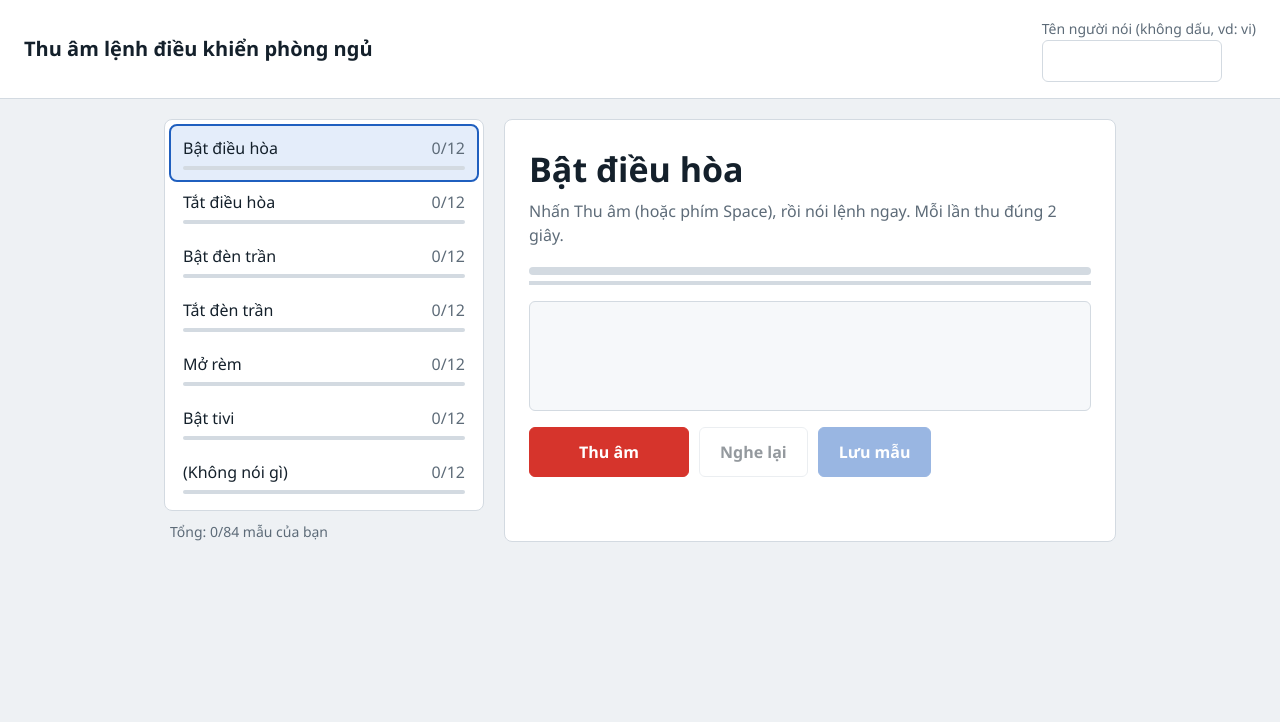
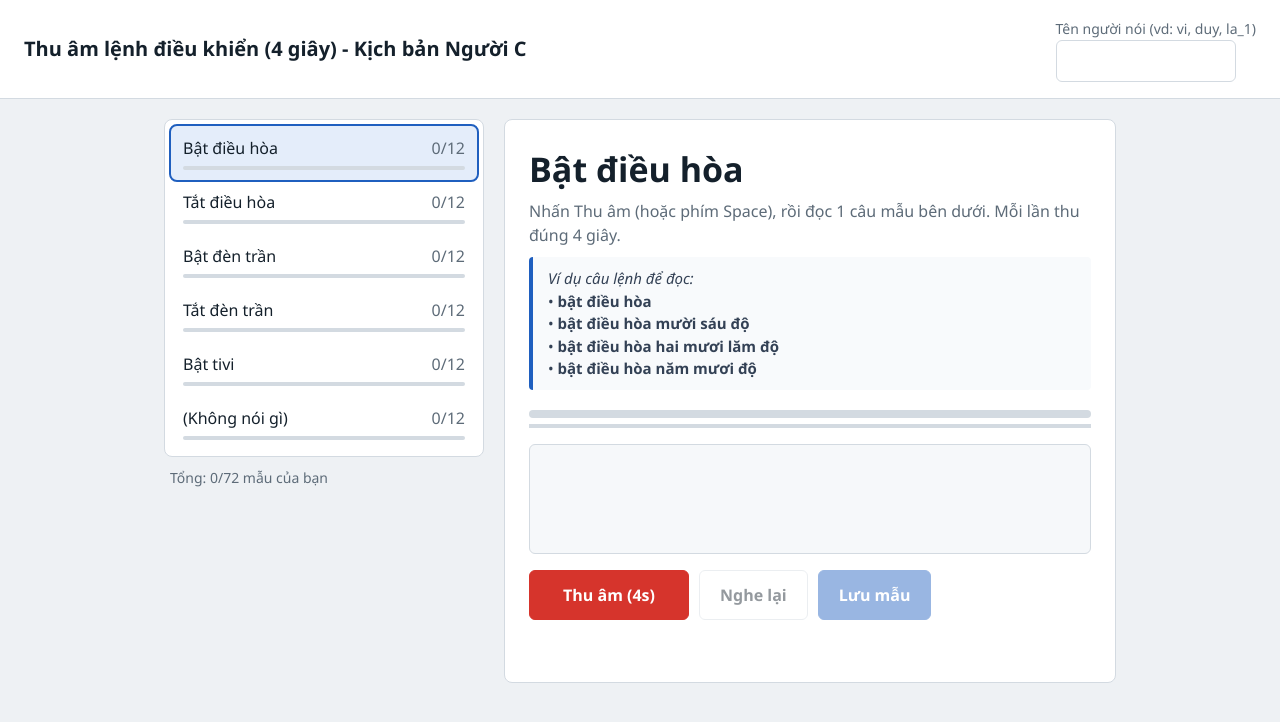
Before and after one commit to fat95/smart_bedroom, a Flask app: page /record in a window 1280 px wide. Shown: the top 722 px of the page. Run offline with Flask 3, Linux system fonts and the light colour scheme.

Commit message:
Cập nhật record.html: Tăng thời gian thu âm lên 4s và thêm kịch bản câu mẫu

```diff
--- a/templates/record.html
+++ b/templates/record.html
@@ -3,7 +3,7 @@
 <head>
 <meta charset="UTF-8">
 <meta name="viewport" content="width=device-width, initial-scale=1">
-<title>Thu âm lệnh – Smart Bedroom</title>
+<title>Thu âm lệnh – Smart Bedroom (Phần C)</title>
 <style>
 :root{--bg:#eef1f4;--panel:#fff;--ink:#14202b;--mute:#5d6b78;--line:#d3dae1;--blue:#1f5fbf;--red:#d6342c;--green:#2e7d5b}
 *{box-sizing:border-box}
@@ -26,7 +26,8 @@ main{display:grid;grid-template-columns:minmax(260px,320px) 1fr;gap:20px;padding
 .cmd.done .bar i{background:var(--green)}
 .stage{background:var(--panel);border:1px solid var(--line);border-radius:8px;padding:24px}
 .say{font-size:34px;font-weight:650;margin:0 0 4px}
-.hint{color:var(--mute);margin:0 0 20px}
+.hint{color:var(--mute);margin:0 0 10px}
+.script-box{background:#f8fafc; border-left: 4px solid var(--blue); padding: 10px 15px; margin-bottom: 20px; font-size: 15px; color: #334155; border-radius: 4px;}
 .meter{height:8px;background:var(--line);border-radius:4px;overflow:hidden;margin-bottom:6px}
 .meter i{display:block;height:100%;width:0;background:var(--green)}
 .rec-bar{height:4px;background:var(--line);margin-bottom:16px}
@@ -46,8 +47,8 @@ button:focus-visible,input:focus-visible{outline:3px solid #7aa7ea;outline-offse
 </head>
 <body>
 <header>
-  <h1>Thu âm lệnh điều khiển phòng ngủ</h1>
-  <div><label for="speaker">Tên người nói (không dấu, vd: vi)</label><br><input id="speaker" maxlength="20" autocomplete="off"></div>
+  <h1>Thu âm lệnh điều khiển (4 giây) - Kịch bản Người C</h1>
+  <div><label for="speaker">Tên người nói (vd: vi, duy, la_1)</label><br><input id="speaker" maxlength="20" autocomplete="off"></div>
 </header>
 <main>
   <div>
@@ -56,12 +57,15 @@ button:focus-visible,input:focus-visible{outline:3px solid #7aa7ea;outline-offse
   </div>
   <section class="stage">
     <p class="say" id="say"></p>
-    <p class="hint" id="hint">Nhấn Thu âm (hoặc phím Space), rồi nói lệnh ngay. Mỗi lần thu đúng 2 giây.</p>
+    <p class="hint" id="hint">Nhấn Thu âm (hoặc phím Space), rồi đọc to và rõ 1 trong các câu mẫu bên dưới. Mỗi lần thu đúng 4 giây.</p>
+    <div class="script-box" id="script-box">
+      <!-- Các câu đọc mẫu sẽ được hiển thị ở đây -->
+    </div>
     <div class="meter" aria-hidden="true"><i id="meter"></i></div>
     <div class="rec-bar" aria-hidden="true"><i id="progress"></i></div>
     <canvas id="wave" aria-label="Dạng sóng bản thu"></canvas>
     <div class="actions">
-      <button class="act" id="rec">Thu âm</button>
+      <button class="act" id="rec">Thu âm (4s)</button>
       <button class="act" id="play" disabled>Nghe lại</button>
       <button class="act" id="save" disabled>Lưu mẫu</button>
     </div>
@@ -69,18 +73,48 @@ button:focus-visible,input:focus-visible{outline:3px solid #7aa7ea;outline-offse
   </section>
 </main>
 <script>
+// Cập nhật danh sách lệnh và bổ sung kịch bản test có tham số (từ sentences.csv)
 const COMMANDS=[
-  {id:'bat_dieu_hoa',text:'Bật điều hòa'},{id:'tat_dieu_hoa',text:'Tắt điều hòa'},
-  {id:'bat_den_tran',text:'Bật đèn trần'},{id:'tat_den_tran',text:'Tắt đèn trần'},
-  {id:'mo_rem',text:'Mở rèm'},{id:'bat_tivi',text:'Bật tivi'},
-  {id:'noise',text:'(Không nói gì)',hint:'Lớp noise: giữ im lặng, chỉ thu tiếng nền của phòng. Có thể nói chuyện khác hoặc gõ phím để đa dạng.'}
+  {
+      id:'bat_dieu_hoa',
+      text:'Bật điều hòa',
+      scripts: ["bật điều hòa", "bật điều hòa mười sáu độ", "bật điều hòa hai mươi lăm độ", "bật điều hòa năm mươi độ"]
+  },
+  {
+      id:'tat_dieu_hoa',
+      text:'Tắt điều hòa',
+      scripts: ["tắt điều hòa"]
+  },
+  {
+      id:'bat_den_tran',
+      text:'Bật đèn trần',
+      scripts: ["bật đèn trần", "tăng độ sáng đèn trần lên một trăm", "giảm độ sáng đèn trần xuống năm mươi"]
+  },
+  {
+      id:'tat_den_tran',
+      text:'Tắt đèn trần',
+      scripts: ["tắt đèn trần", "giảm đèn trần xuống không"]
+  },
+  {
+      id:'bat_tivi',
+      text:'Bật tivi',
+      scripts: ["bật tivi", "mở tivi", "bật tivi kênh VTV3"]
+  },
+  {
+      id:'noise',
+      text:'(Không nói gì)',
+      hint:'Lớp noise: giữ im lặng, chỉ thu tiếng nền của phòng. Có thể nói chuyện khác hoặc gõ phím để đa dạng.',
+      scripts: ["(Không đọc gì cả, tạo tiếng ồn ngẫu nhiên hoặc im lặng)"]
+  }
 ];
-const TARGET=12, DURATION=2, SR=16000;
+
+// Nâng thời gian ghi âm lên 4 giây
+const TARGET=12, DURATION=4, SR=16000;
 const $=s=>document.querySelector(s);
 const counts={}; let cur=0, busy=false, pending=null;
 let ctx, stream, source, proc, analyser;
 
-const slug=s=>s.normalize('NFD').replace(/[\u0300-\u036f]/g,'').replace(/đ/gi,'d').toLowerCase().replace(/[^a-z0-9]/g,'');
+const slug=s=>s.normalize('NFD').replace(/[\u0300-\u036f]/g,'').replace(/đ/gi,'d').toLowerCase().replace(/[^a-z0-9_]/g,'');
 const speaker=()=>slug($('#speaker').value);
 function status(msg,cls=''){const e=$('#status');e.textContent=msg;e.className=cls}
 
@@ -95,10 +129,17 @@ function renderList(){
   const tot=COMMANDS.reduce((s,c)=>s+(counts[c.id]||0),0);
   $('#total').textContent=`Tổng: ${tot}/${COMMANDS.length*TARGET} mẫu của bạn`;
 }
+
 function select(i){
   cur=i; clearPending();
-  $('#say').textContent=COMMANDS[i].text;
-  $('#hint').textContent=COMMANDS[i].hint||'Nhấn Thu âm (hoặc phím Space), rồi nói lệnh ngay. Mỗi lần thu đúng 2 giây.';
+  const cmd = COMMANDS[i];
+  $('#say').textContent=cmd.text;
+  $('#hint').textContent=cmd.hint||'Nhấn Thu âm (hoặc phím Space), rồi đọc 1 câu mẫu bên dưới. Mỗi lần thu đúng 4 giây.';
+
+  // Render danh sách câu mẫu
+  const scriptHtml = cmd.scripts.map(s => `• <b>${s}</b>`).join('<br>');
+  $('#script-box').innerHTML = `<i>Ví dụ câu lệnh để đọc:</i><br>${scriptHtml}`;
+
   renderList();
 }
 function clearPending(){pending=null;$('#play').disabled=true;$('#save').disabled=true;drawWave(null);$('#progress').style.width='0'}
@@ -122,12 +163,12 @@ async function ensureMic(){
 
 async function record(){
   if(busy)return;
-  if(speaker().length<2){status('Nhập tên người nói (2–20 ký tự, không dấu) trước khi thu.','err');$('#speaker').focus();return}
-  try{await ensureMic()}catch(e){status('Không mở được micro. Hãy cho phép micro và mở trang bằng localhost hoặc HTTPS.','err');return}
+  if(speaker().length<2){status('Nhập tên người nói (2–20 ký tự, vd: la_1) trước khi thu.','err');$('#speaker').focus();return}
+  try{await ensureMic()}catch(e){status('Không mở được micro. Hãy cho phép micro.','err');return}
   await ctx.resume(); clearPending(); busy=true; $('#rec').disabled=true; status('Đang thu… hãy nói lệnh.');
   const need=Math.round(DURATION*ctx.sampleRate), chunks=[]; let got=0, done=false;
+
   const stop=()=>{ if(done)return; done=true; proc.onaudioprocess=null; try{source.disconnect(proc);proc.disconnect()}catch(e){}; finish(chunks) };
-  // Dừng khi đã đủ số mẫu (không dùng đồng hồ) để không mất phần cuối do độ trễ khởi động của micro
   proc.onaudioprocess=e=>{
     if(done)return;
     const d=new Float32Array(e.inputBuffer.getChannelData(0)); chunks.push(d); got+=d.length;
@@ -135,7 +176,7 @@ async function record(){
     if(got>=need)setTimeout(stop,0);
   };
   source.connect(proc); proc.connect(ctx.destination);
-  setTimeout(stop,(DURATION+4)*1000); // dự phòng nếu micro không phát dữ liệu
+  setTimeout(stop,(DURATION+4)*1000);
 }
 
 async function finish(chunks){
```
